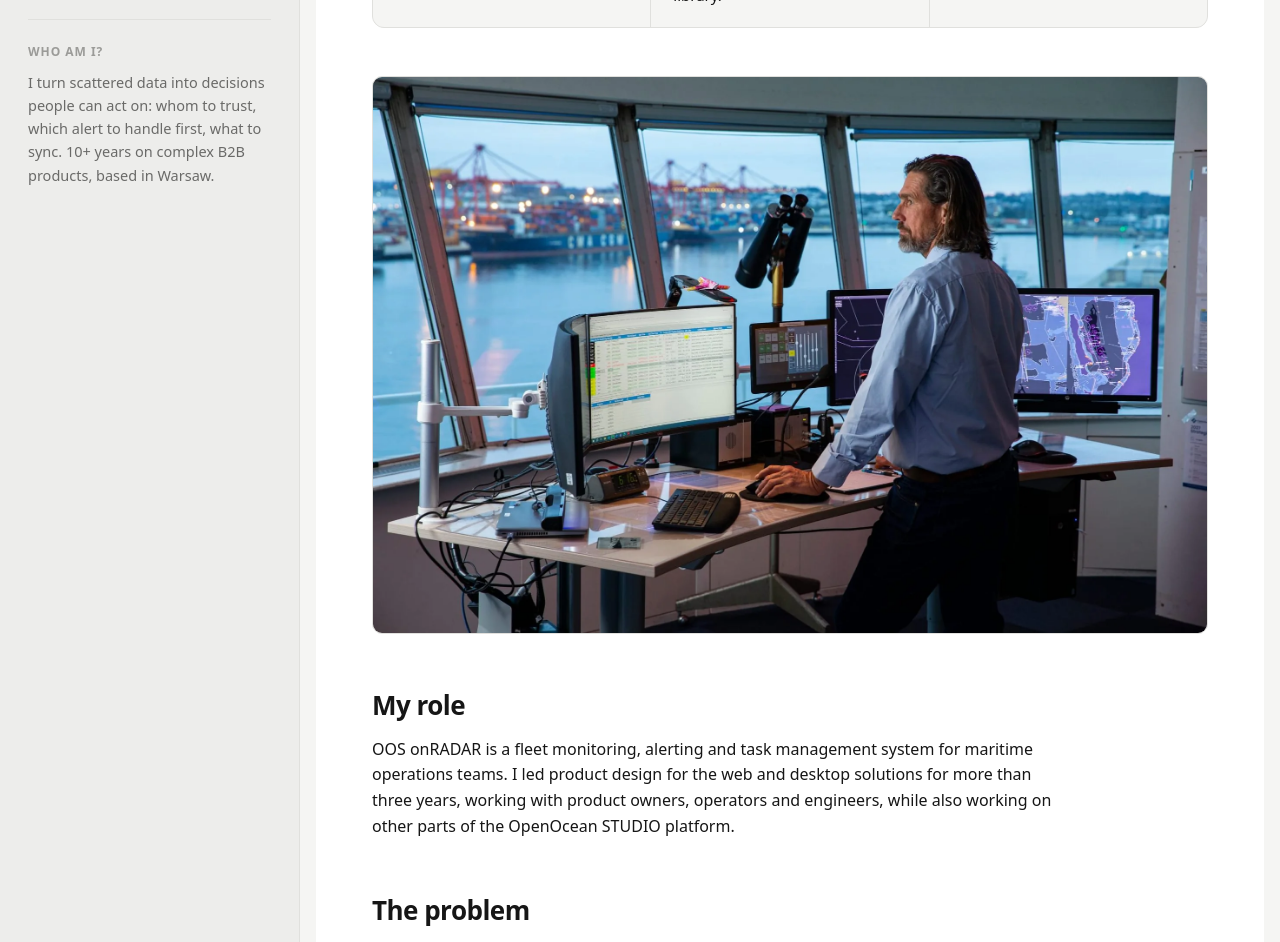
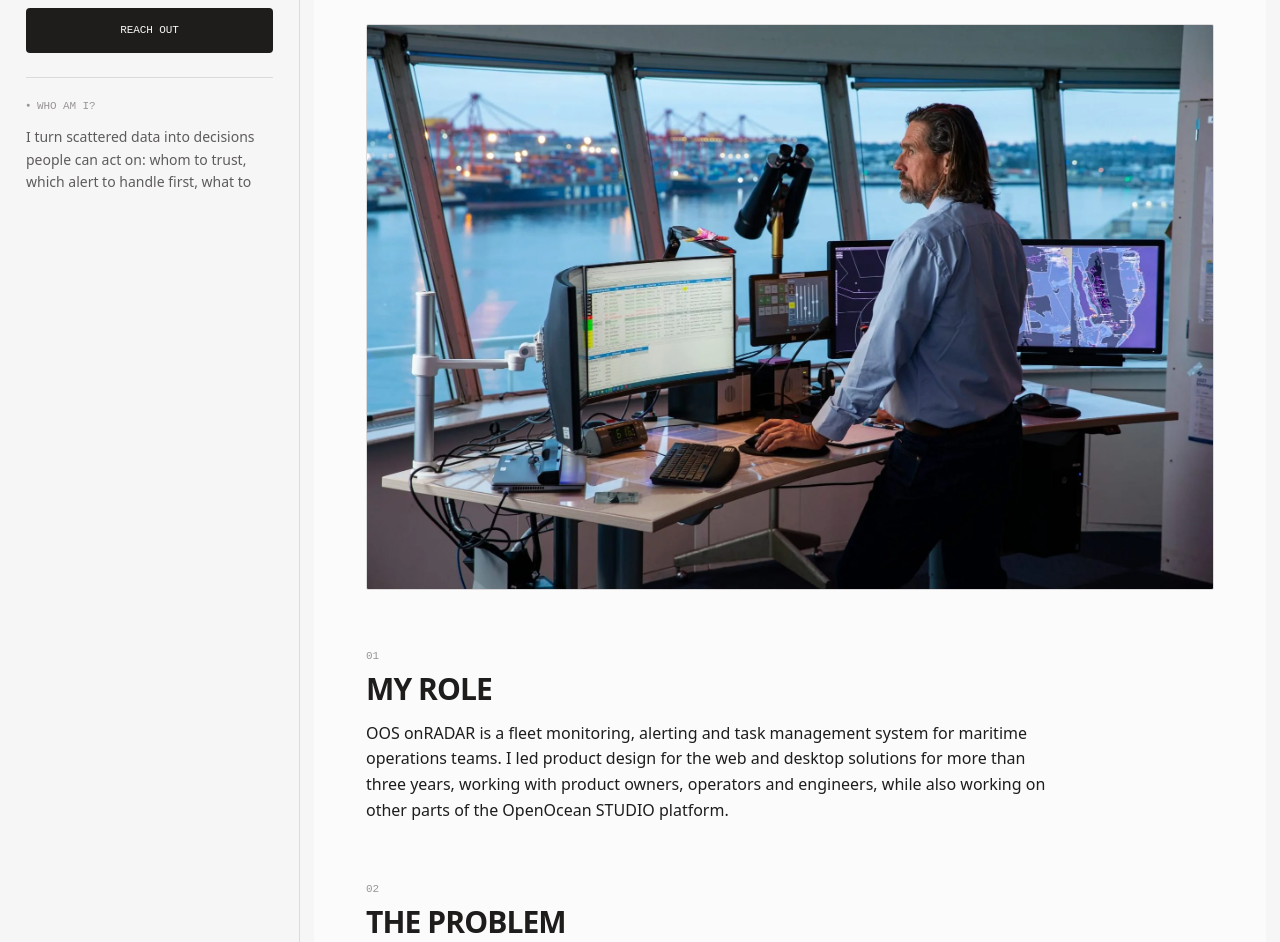
Before and after one commit to milanakachanava/portfolio, an Astro site: page /work/onradar/ in a window 1280 px wide. Shown: the part 602-1544 px from the top of the page. Built offline with nearby package versions, Linux system fonts and the light colour scheme; Astro itself is replaced by a stand-in of ours.

Commit message:
Typography inspired by 1804 Bureau: Instrument Sans + Geist Mono, mono labels, uppercase headings, coordinates and clock
Co-Authored-By: Claude Opus 5.5 <noreply@anthropic.com>
Claude-Session: https://claude.ai/code/session_016GCXRfXX25ywej4H2WbwWC

```diff
--- a/package.json
+++ b/package.json
@@ -9,7 +9,8 @@
     "preview": "astro preview"
   },
   "dependencies": {
-    "@fontsource-variable/inter": "^5.3.0",
+    "@fontsource-variable/geist-mono": "^5.3.0",
+    "@fontsource-variable/instrument-sans": "^5.3.0",
     "astro": "^7.4.13"
   }
 }
--- a/src/pages/index.astro
+++ b/src/pages/index.astro
@@ -7,11 +7,12 @@ const email = 'milana.kachanava@gmail.com';
 ---
 <Base>
   <div class="stream" id="work">
-    {work.map((w) => (
+    {work.map((w, i) => (
       <a class="project" href={`/work/${w.id}/`}>
         <div class="shot"><img src={`/work/${w.id}/cover.webp`} alt={w.data.title} loading="lazy" /></div>
         <div class="info">
           <div>
+            <span class="num">{String(i + 1).padStart(2, '0')} / {String(work.length).padStart(2, '0')}</span>
             <h2>{w.data.title}</h2>
             <div class="meta">
               {w.data.company}: {w.data.tags.slice(0, 2).join(', ')}<br />
--- a/src/pages/work/[slug].astro
+++ b/src/pages/work/[slug].astro
@@ -18,7 +18,7 @@ const d = entry.data;
   <div class="case">
     <a class="back" href="/#work">← All work</a>
     <h1>{d.title}</h1>
-    <p class="muted">{d.company} · {d.years}</p>
+    <p class="sub">{d.company} · {d.years}</p>
     <dl class="case-meta">
       <div><dt>Role</dt><dd>{d.role}</dd></div>
       <div><dt>Team</dt><dd>{d.team}</dd></div>
--- a/src/styles/global.css
+++ b/src/styles/global.css
@@ -1,19 +1,21 @@
-@import '@fontsource-variable/inter';
+@import '@fontsource-variable/instrument-sans';
+@import '@fontsource-variable/geist-mono';
 
 :root {
-  --bg: #f5f5f3;
-  --panel: #ededeb;
-  --surface: #ffffff;
-  --text: #161616;
-  --muted: #6a6a68;
-  --faint: #9b9b98;
-  --line: #e0e0dd;
-  --soft: #e7e7e4;
-  --radius: 12px;
+  --bg: #f6f6f6;
+  --panel: #eeeeed;
+  --surface: #fbfbfb;
+  --text: #1f1c1c;
+  --muted: #5f5b5b;
+  --faint: #9a9595;
+  --line: #dcdada;
+  --soft: #e6e5e4;
+  --radius: 4px;
   --side: 300px;
-  --read: 700px;
-  font-family: 'Inter Variable', system-ui, sans-serif;
-  font-feature-settings: 'cv11', 'ss01';
+  --read: 680px;
+  --sans: 'Instrument Sans Variable', system-ui, sans-serif;
+  --mono: 'Geist Mono Variable', ui-monospace, monospace;
+  font-family: var(--sans);
   color: var(--text);
   background: var(--bg);
   -webkit-font-smoothing: antialiased;
@@ -25,108 +27,124 @@ body { margin: 0; font-size: 16px; line-height: 1.6; }
 a { color: inherit; text-decoration-color: var(--faint); text-underline-offset: 3px; }
 a:hover { text-decoration-color: var(--text); }
 img { max-width: 100%; display: block; }
-h1, h2, h3 { font-weight: 600; letter-spacing: -0.02em; line-height: 1.2; margin: 0; }
-.eyebrow { font-size: 12px; letter-spacing: 0.08em; text-transform: uppercase; color: var(--faint); font-weight: 600; margin: 0 0 10px; }
+h1, h2, h3 { font-weight: 600; letter-spacing: -0.02em; line-height: 1.1; margin: 0; }
 .muted { color: var(--muted); }
+
+/* Mono labels: the small uppercase "technical" voice */
+.eyebrow, .side-nav, .reach, .case .back, .case .sub, .case-meta dt, .tldr h4,
+.project .meta, .project .num, .facts li span:first-child, .prose dt, .prose figcaption, .next small, .site-footer, .coords, .me .role {
+  font-family: var(--mono);
+  font-size: 11px;
+  font-weight: 500;
+  letter-spacing: -0.01em;
+  text-transform: uppercase;
+  line-height: 1.5;
+}
+.eyebrow { color: var(--faint); margin: 0 0 12px; }
+.eyebrow::before, .tldr h4::before { content: '●'; font-size: 7px; vertical-align: 2px; margin-right: 7px; }
 
 /* Shell: fixed sidebar + scrolling main */
 .shell { display: grid; grid-template-columns: var(--side) 1fr; min-height: 100vh; }
-.side { background: var(--panel); border-right: 1px solid var(--line); }
-.side-inner { position: sticky; top: 0; height: 100vh; overflow-y: auto; padding: 32px 28px; display: flex; flex-direction: column; gap: 26px; }
+.side { border-right: 1px solid var(--line); }
+.side-inner { position: sticky; top: 0; height: 100vh; overflow-y: auto; padding: 26px 26px; display: flex; flex-direction: column; gap: 24px; }
+.coords { color: var(--faint); display: flex; justify-content: space-between; gap: 10px; }
 .me { text-decoration: none; display: block; }
-.me .name { display: block; font-size: 25px; font-weight: 600; letter-spacing: -0.02em; line-height: 1.15; }
-.me .role { display: block; color: var(--muted); font-size: 15px; margin-top: 6px; }
+.me .name { display: block; font-size: 32px; font-weight: 600; letter-spacing: -0.035em; line-height: 0.95; text-transform: uppercase; }
+.me .role { display: block; color: var(--muted); margin-top: 12px; }
 
-.stats { list-style: none; margin: 0; padding: 0 0 24px; border-bottom: 1px solid var(--line); display: grid; gap: 14px; font-size: 15px; line-height: 1.45; color: var(--muted); }
-.stats b { color: var(--text); font-size: 18px; font-weight: 650; letter-spacing: -0.01em; }
+.stats { list-style: none; margin: 0; padding: 22px 0; border-top: 1px solid var(--line); border-bottom: 1px solid var(--line); display: grid; gap: 16px; font-size: 14.5px; line-height: 1.4; color: var(--muted); }
+.stats b { display: block; color: var(--text); font-size: 26px; font-weight: 600; letter-spacing: -0.03em; line-height: 1.05; text-transform: uppercase; margin-bottom: 3px; }
 
-.side-nav { display: grid; gap: 4px; font-size: 15px; }
-.side-nav a { text-decoration: none; display: flex; align-items: center; gap: 12px; padding: 6px 0; }
+.side-nav { display: grid; gap: 2px; color: var(--text); }
+.side-nav a { text-decoration: none; display: flex; align-items: center; gap: 10px; padding: 5px 0; }
 .side-nav a:hover { color: var(--muted); }
-.side-nav .ico { color: var(--muted); flex: none; }
-.side-nav small { color: var(--faint); font-size: 12px; }
+.side-nav .ico { color: var(--faint); flex: none; width: 14px; height: 14px; }
+.side-nav small { color: var(--faint); font-size: 10px; }
 
-.reach { display: block; text-align: center; background: var(--text); color: var(--bg); text-decoration: none; font-weight: 500; padding: 13px 16px; border-radius: 8px; }
-.reach:hover { background: #333; }
-.who { border-top: 1px solid var(--line); padding-top: 22px; font-size: 14.5px; color: var(--muted); }
+.reach { display: block; text-align: center; background: var(--text); color: var(--bg); text-decoration: none; padding: 14px 16px; border-radius: var(--radius); }
+.reach:hover { background: #3a3535; }
+.who { border-top: 1px solid var(--line); padding-top: 20px; font-size: 14px; color: var(--muted); }
 .who p:last-child { margin: 0; }
 
-.main { padding: 16px 16px 0; min-width: 0; }
+.main { padding: 14px 14px 0; min-width: 0; }
 
 /* Project stream */
-.stream { display: grid; gap: 16px; }
-.project { display: block; text-decoration: none; background: var(--panel); border-radius: var(--radius); overflow: hidden; border: 1px solid transparent; transition: border-color .15s; }
-.project:hover { border-color: var(--faint); }
-.project .shot { margin: 20px 20px 0; aspect-ratio: 16 / 9; border-radius: 8px; overflow: hidden; background: repeating-linear-gradient(135deg, var(--soft) 0 10px, #e2e2df 10px 11px); display: grid; place-items: center; color: var(--faint); font-size: 14px; }
-.project .info { display: grid; grid-template-columns: 1fr 1fr; gap: 32px; padding: 22px 32px 28px 20px; }
-.project h2 { font-size: 19px; margin-bottom: 6px; }
-.project .meta { font-size: 14px; color: var(--muted); line-height: 1.5; }
-.project .outcome { font-size: 15.5px; margin: 0; }
+.stream { display: grid; gap: 14px; }
+.project { display: block; text-decoration: none; background: var(--panel); border-radius: var(--radius); overflow: hidden; outline: 1px solid transparent; transition: outline-color .15s; }
+.project:hover { outline-color: var(--text); }
+.project .shot { margin: 14px 14px 0; aspect-ratio: 16 / 9; border-radius: 2px; overflow: hidden; background: var(--soft); }
+.project .info { display: grid; grid-template-columns: 1fr 1fr; gap: 32px; padding: 20px 28px 26px 14px; }
+.project .num { color: var(--faint); margin-bottom: 8px; display: block; }
+.project h2 { font-size: 22px; margin-bottom: 10px; }
+.project .meta { color: var(--muted); }
+.project .outcome { font-size: 15.5px; margin: 0; color: var(--muted); }
 
 /* Text sections on the home page */
-.section { background: var(--panel); border-radius: var(--radius); padding: 40px 44px; margin-top: 16px; }
-.section h2 { font-size: 24px; margin-bottom: 20px; }
+.section { background: var(--panel); border-radius: var(--radius); padding: 40px 44px; margin-top: 14px; }
+.section h2 { font-size: 40px; margin-bottom: 22px; text-transform: uppercase; letter-spacing: -0.035em; }
 .section p { max-width: var(--read); margin: 0 0 14px; }
 .facts { list-style: none; padding: 0; margin: 8px 0 0; max-width: var(--read); font-size: 15px; }
-.facts li { padding: 11px 0; border-top: 1px solid var(--line); display: flex; justify-content: space-between; gap: 16px; }
+.facts li { padding: 11px 0; border-top: 1px solid var(--line); display: flex; justify-content: space-between; align-items: baseline; gap: 16px; }
 .facts li span:first-child { color: var(--faint); }
 
 /* Case page */
-.case { background: var(--surface); border-radius: var(--radius); padding: 48px 56px 24px; }
-.case .back { font-size: 14px; color: var(--muted); text-decoration: none; }
-.case h1 { font-size: clamp(30px, 3.6vw, 44px); margin: 20px 0 12px; max-width: 860px; }
-.case-meta { display: grid; grid-template-columns: repeat(4, 1fr); gap: 24px; margin: 32px 0 0; padding-top: 20px; border-top: 1px solid var(--line); font-size: 14px; }
-.case-meta dt { color: var(--faint); margin-bottom: 4px; }
+.case { background: var(--surface); border-radius: var(--radius); padding: 44px 52px 20px; }
+.case .back { color: var(--muted); text-decoration: none; }
+.case h1 { font-size: clamp(32px, 3.8vw, 50px); margin: 22px 0 14px; max-width: 900px; letter-spacing: -0.035em; line-height: 1.02; }
+.case .sub { color: var(--muted); margin: 0; }
+.case-meta { display: grid; grid-template-columns: repeat(4, 1fr); gap: 24px; margin: 32px 0 0; padding-top: 18px; border-top: 1px solid var(--text); font-size: 14px; }
+.case-meta dt { color: var(--faint); margin-bottom: 6px; }
 .case-meta dd { margin: 0; }
 .tldr { display: grid; grid-template-columns: repeat(3, 1fr); gap: 1px; background: var(--line); border: 1px solid var(--line); border-radius: var(--radius); overflow: hidden; margin: 36px 0 48px; }
 .tldr div { background: var(--bg); padding: 20px 22px; font-size: 15px; }
-.tldr h4 { margin: 0 0 8px; font-size: 12px; letter-spacing: 0.08em; text-transform: uppercase; color: var(--faint); font-weight: 600; }
+.tldr h4 { margin: 0 0 10px; color: var(--faint); }
 .tldr p { margin: 0; }
 
-.prose { padding-bottom: 64px; }
+.prose { padding-bottom: 64px; counter-reset: sec; }
 .prose > :not(figure) { max-width: var(--read); }
-.prose h2 { font-size: 26px; margin: 56px 0 16px; }
-.prose h3 { font-size: 19px; margin: 36px 0 12px; }
+.prose h2 { font-size: 30px; margin: 60px 0 16px; text-transform: uppercase; letter-spacing: -0.03em; counter-increment: sec; }
+.prose h2::before { content: counter(sec, decimal-leading-zero); display: block; font-family: var(--mono); font-size: 11px; font-weight: 500; letter-spacing: 0; color: var(--faint); margin-bottom: 10px; }
+.prose h3 { font-size: 20px; margin: 36px 0 12px; }
 .prose p, .prose ul, .prose ol { margin: 0 0 16px; }
 .prose li { margin-bottom: 6px; }
 .prose figure { margin: 32px 0; max-width: 1000px; }
-.prose .ph { aspect-ratio: 16 / 9; background: repeating-linear-gradient(135deg, var(--soft) 0 10px, #e2e2df 10px 11px); border-radius: var(--radius); display: grid; place-items: center; color: var(--faint); font-size: 14px; padding: 24px; text-align: center; }
-.prose figcaption { font-size: 14px; color: var(--muted); margin-top: 10px; }
+.prose figcaption { color: var(--muted); margin-top: 10px; }
 .prose .decision { border-top: 1px solid var(--line); }
 .prose dl { display: grid; grid-template-columns: 110px 1fr; gap: 10px 20px; margin: 0 0 16px; }
-.prose dt { color: var(--faint); }
+.prose dt { color: var(--faint); padding-top: 3px; }
 .prose dd { margin: 0; }
 .prose .stat { display: grid; grid-template-columns: repeat(3, 1fr); gap: 20px; margin: 22px 0 26px; }
 .prose .stat div { border-top: 1px solid var(--text); padding-top: 12px; }
-.prose .stat b { display: block; font-size: 32px; font-weight: 600; letter-spacing: -0.02em; }
-.prose .stat span { font-size: 14px; color: var(--muted); }
+.prose .stat b { display: block; font-size: 40px; font-weight: 600; letter-spacing: -0.04em; line-height: 1.05; text-transform: uppercase; }
+.prose .stat span { font-family: var(--mono); font-size: 11px; text-transform: uppercase; color: var(--muted); }
 
-.next { border-top: 1px solid var(--line); padding: 28px 0 24px; display: flex; justify-content: space-between; gap: 24px; font-size: 15px; }
+.next { border-top: 1px solid var(--text); padding: 24px 0 22px; display: flex; justify-content: space-between; gap: 24px; font-size: 16px; font-weight: 600; }
 .next a { text-decoration: none; }
-.next small { display: block; color: var(--faint); }
+.next small { display: block; color: var(--faint); margin-bottom: 4px; }
 
-.site-footer { padding: 28px 8px 32px; font-size: 14px; color: var(--faint); display: flex; justify-content: space-between; }
-.site-footer a { color: var(--faint); }
+.site-footer { padding: 26px 6px 30px; color: var(--faint); display: flex; justify-content: space-between; }
+.site-footer a { color: var(--faint); text-decoration: none; }
+
+/* Images */
+.project .shot img { width: 100%; height: 100%; object-fit: cover; object-position: top center; }
+.prose figure img { width: 100%; border-radius: 2px; border: 1px solid var(--line); background: #fff; }
+.prose figure.grid2 { display: grid; grid-template-columns: 1fr 1fr; gap: 10px; align-items: start; }
+.prose figure.grid2 figcaption { grid-column: 1 / -1; }
+.prose figure.tall { background: var(--bg); border-radius: var(--radius); padding: 28px; }
+.prose figure.tall img { width: auto; max-width: 100%; max-height: 1100px; margin: 0 auto; }
 
 @media (max-width: 900px) {
   .shell { grid-template-columns: 1fr; }
   .side { border-right: 0; border-bottom: 1px solid var(--line); }
-  .side-inner { position: static; height: auto; padding: 28px 22px; }
-  .main { padding: 12px 12px 0; }
-  .project .info { grid-template-columns: 1fr; gap: 10px; padding: 18px 18px 22px; }
-  .project .shot { margin: 12px 12px 0; }
-  .section, .case { padding: 28px 22px; }
+  .side-inner { position: static; height: auto; padding: 22px 20px; }
+  .main { padding: 10px 10px 0; }
+  .project .info { grid-template-columns: 1fr; gap: 10px; padding: 16px 16px 22px; }
+  .project .shot { margin: 10px 10px 0; }
+  .section, .case { padding: 28px 20px; }
+  .section h2 { font-size: 30px; }
   .case-meta { grid-template-columns: repeat(2, 1fr); }
-  .tldr, .prose .stat { grid-template-columns: 1fr; }
+  .tldr, .prose .stat, .prose figure.grid2 { grid-template-columns: 1fr; }
   .prose dl { grid-template-columns: 1fr; gap: 2px; }
   .prose dt { margin-top: 8px; }
+  .prose figure.tall { padding: 12px; }
 }
-
-/* Images */
-.project .shot img { width: 100%; height: 100%; object-fit: cover; object-position: top center; }
-.prose figure img { width: 100%; border-radius: 10px; border: 1px solid var(--line); background: #fff; }
-.prose figure.grid2 { display: grid; grid-template-columns: 1fr 1fr; gap: 12px; align-items: start; }
-.prose figure.grid2 figcaption { grid-column: 1 / -1; }
-.prose figure.tall { background: var(--bg); border-radius: var(--radius); padding: 28px; }
-.prose figure.tall img { width: auto; max-width: 100%; max-height: 1100px; margin: 0 auto; }
-@media (max-width: 900px) { .prose figure.grid2 { grid-template-columns: 1fr; } .prose figure.tall { padding: 12px; } }
```
Also changed, not shown: src/layouts/Base.astro (+7 -1 lines), 1 other file.
